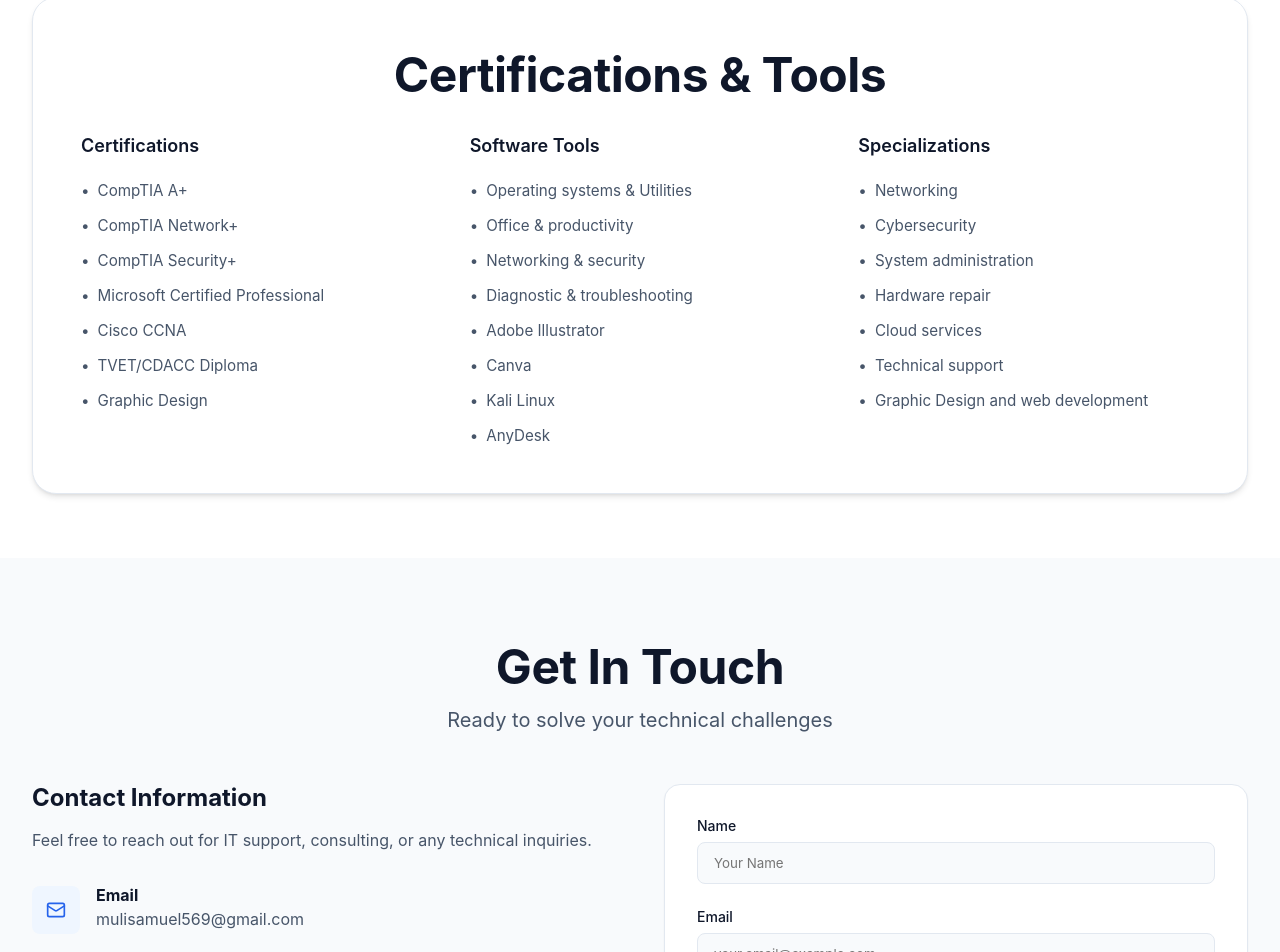
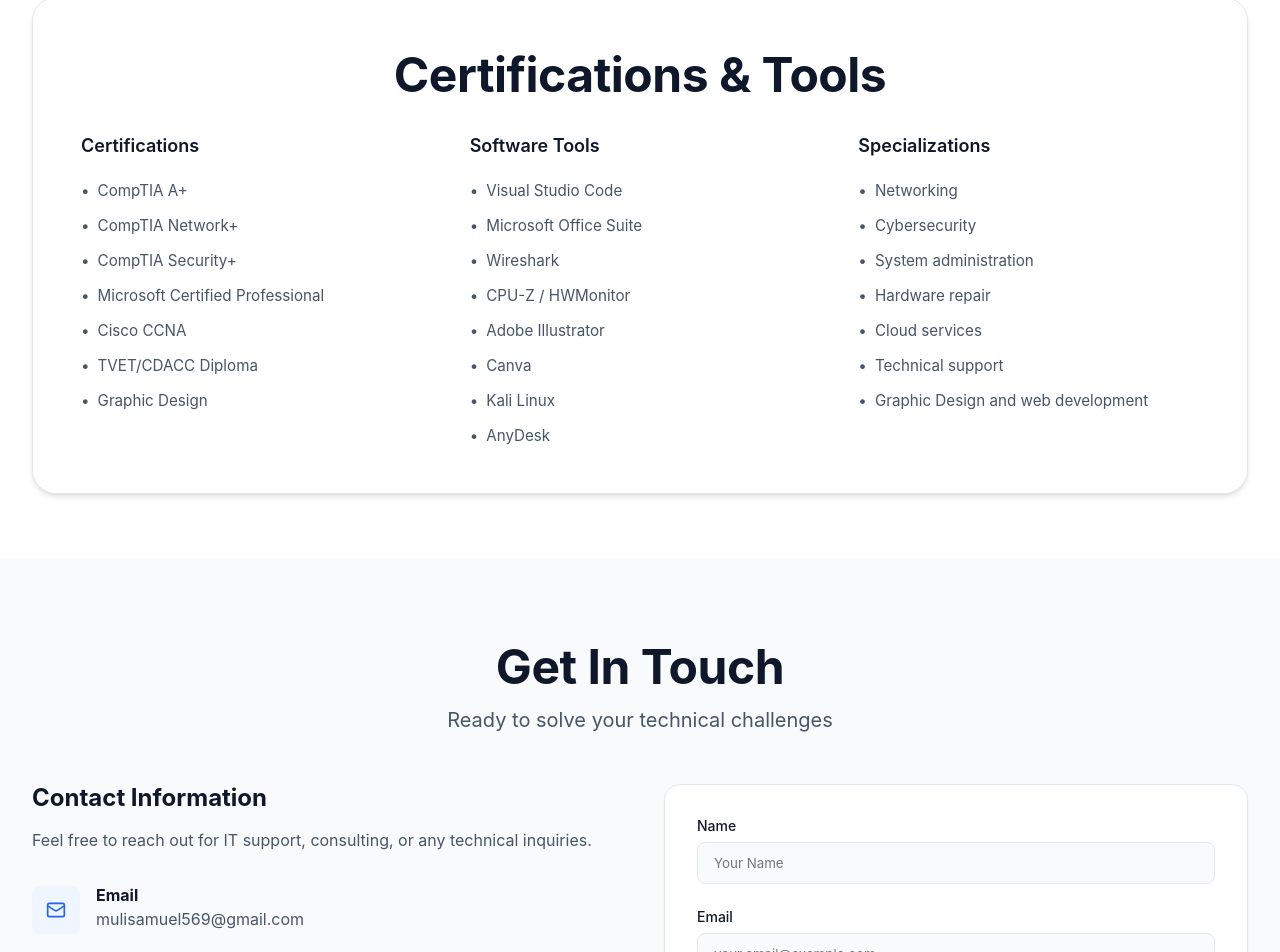
Before and after one commit to SPECIALIST301/sam-portfolio, a React (Vite) app: page / in a window 1280 px wide. Shown: the part 4435-5387 px from the top of the page. Built offline with nearby package versions, Linux system fonts and the light colour scheme.

Commit message:
Update Certifications.tsx

```diff
--- a/src/sections/Certifications.tsx
+++ b/src/sections/Certifications.tsx
@@ -27,10 +27,10 @@
                         <div className="cert-column">
                             <h3>Software Tools</h3>
                             <ul>
-                                <li><span>•</span> Operating systems & Utilities</li>
-                                <li><span>•</span> Office & productivity</li>
-                                <li><span>•</span> Networking & security</li>
-                                <li><span>•</span> Diagnostic & troubleshooting</li>
+                                <li><span>•</span> Visual Studio Code</li>
+                                <li><span>•</span> Microsoft Office Suite</li>
+                                <li><span>•</span> Wireshark</li>
+                                <li><span>•</span> CPU-Z / HWMonitor</li>
                                 <li><span>•</span> Adobe Illustrator</li>
                                 <li><span>•</span> Canva</li>
                                 <li><span>•</span> Kali Linux</li>
```
